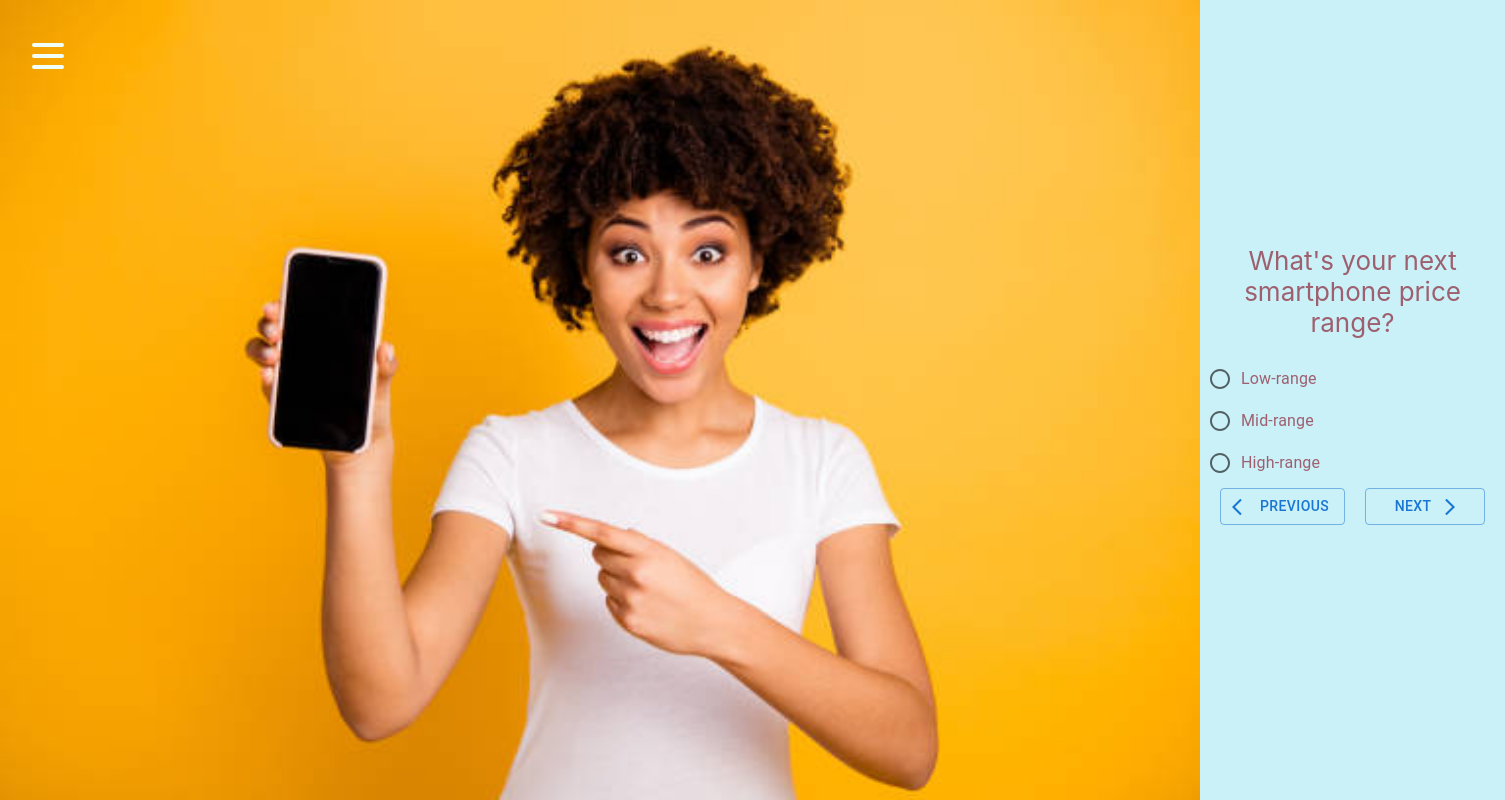
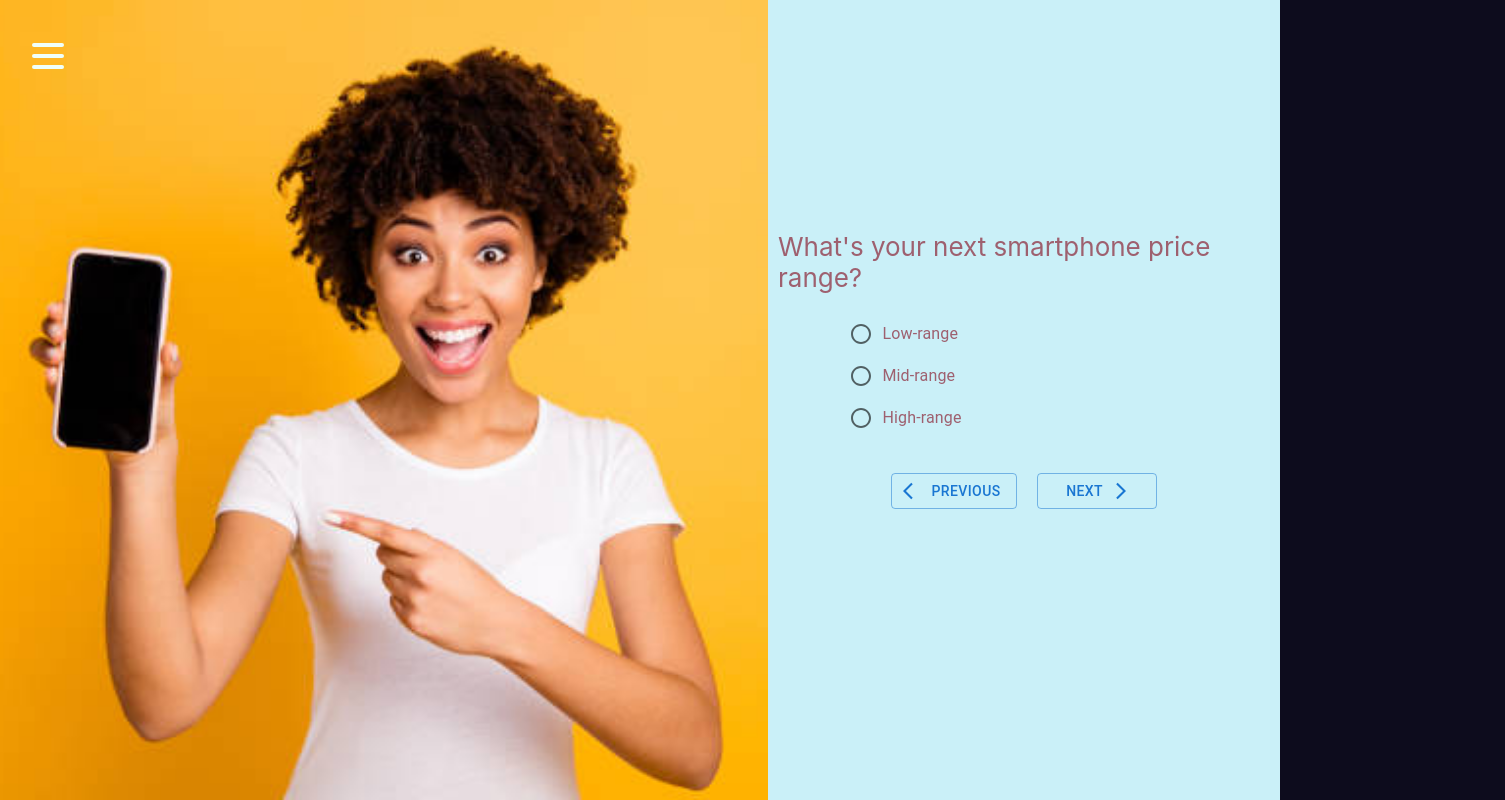
Before and after one commit to e2heidari/find-my-phone, a React (Create React App) app: page /smartphones in a window 1280 px wide. Shown: the whole page, 1505 px wide, since content can reach past the window. Built offline with nearby package versions, Linux system fonts and the light colour scheme; no server answers.

Commit message:
fix some style in smartphone page

```diff
--- a/src/components/Smartphones/styled.js
+++ b/src/components/Smartphones/styled.js
@@ -1,17 +1,19 @@
 import styled from "styled-components";
 
 export const PageContainer = styled.div`
-  display: flex;
-  flex-direction: row;
-  text-align: center;
-  align-content: space-between;
-  width: 100vw;
+  :after {
+    content: "";
+    display: table;
+    clear: both;
+  }
 `;
 
 export const FormWrapper = styled.div`
+  float: left;
+  width: 40%;
   background-color: #caf0f8;
   min-height: 100vh;
-  width: 100vw;
+  // width: 100vw;
   display: flex;
   flex-direction: column;
   align-items: center;
@@ -38,6 +40,8 @@ export const RadioGroupDiv = styled.div`
   position: relative;
 `;
 export const Image = styled.img`
+  float: left;
+  width: 60%;
   min-height: 100vh;
   object-fit: cover;
   @media (max-width: 768px) {
@@ -47,4 +51,5 @@ export const Image = styled.img`
 export const ButtonContainer = styled.div`
   display: flex;
   flex-direction: row;
+  margin: 30px;
 `;
```
